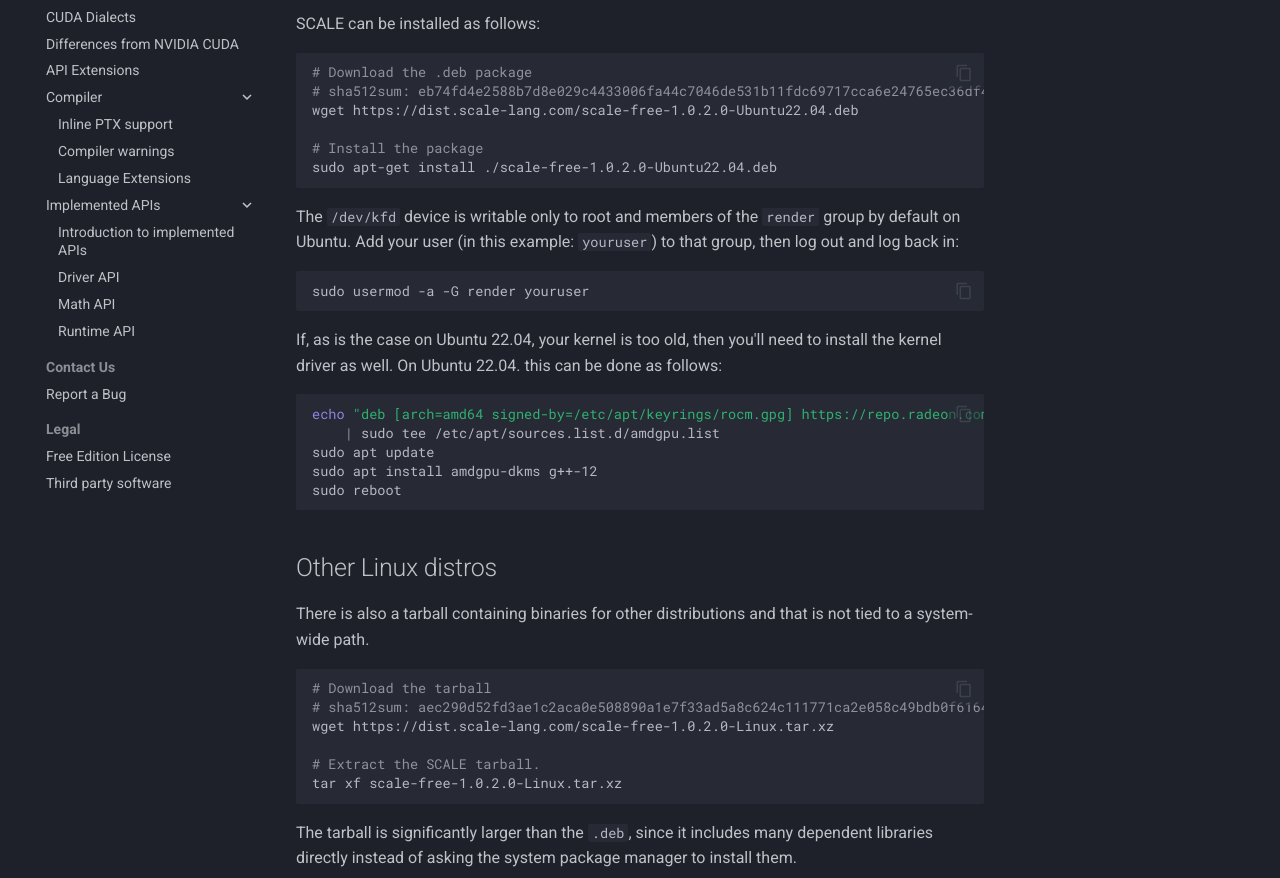
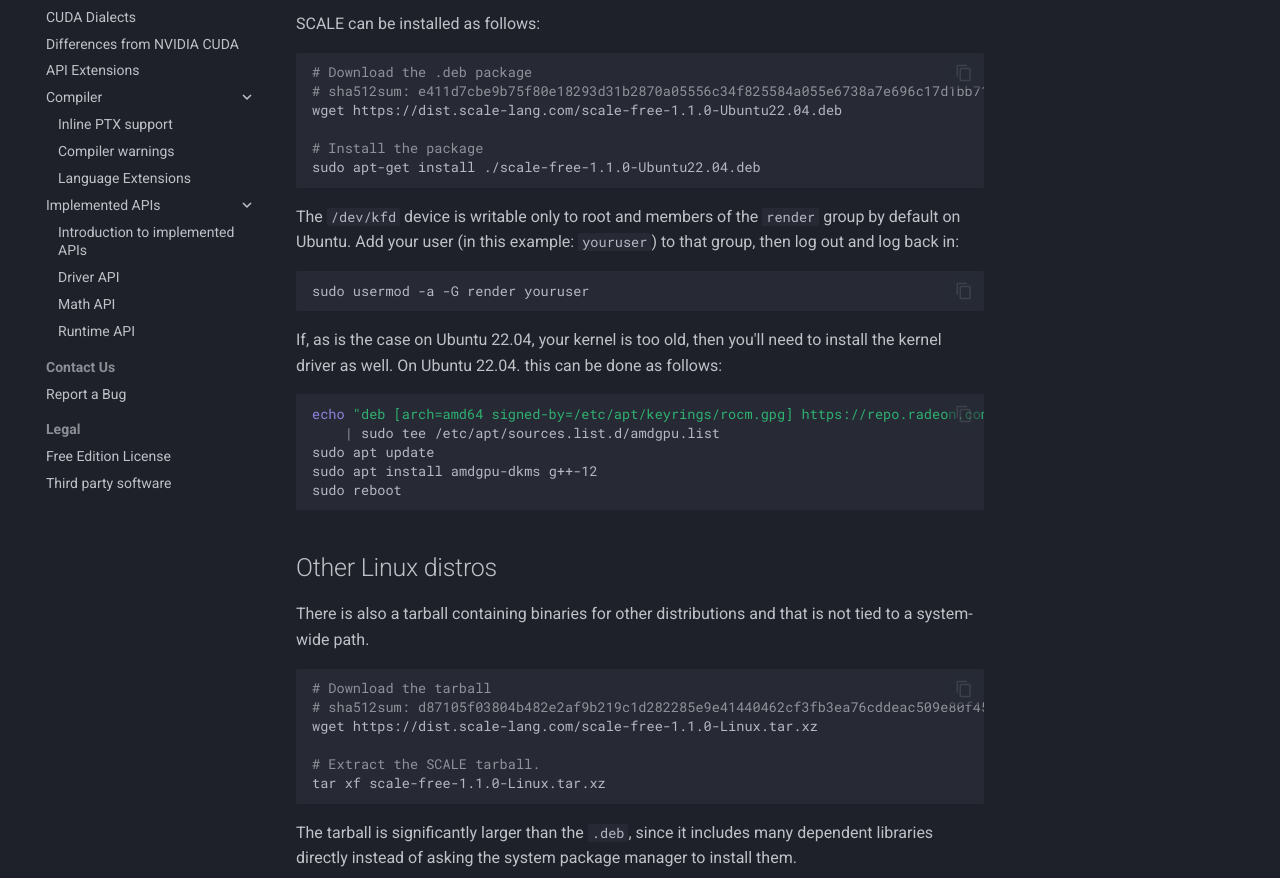
Before and after one commit to spectral-compute/scale-docs, an MkDocs documentation site: the page built from docs/manual/how-to-install.md, in a window 1280 px wide and 1400 px high. Shown: the part 516-1394 px from the top of the window. Built offline with MkDocs 1.6.1 and Material for MkDocs 9.7.7, drawn with Linux system fonts in a browser that asks for light colours.

Commit message:
Update installation instructions to v1.1.0

````diff
--- a/docs/manual/how-to-install.md
+++ b/docs/manual/how-to-install.md
@@ -23,11 +23,11 @@ SCALE can be installed as follows:
 
 ```bash
 # Download the .deb package
-# sha512sum: eb74fd4e2588b7d8e029c4433006fa44c7046de531b11fdc69717cca6e24765ec36df490d4be9d0b9e89eac6104482159417856ed3721b2c6720a6eecfc4b27d
-wget https://dist.scale-lang.com/scale-free-1.0.2.0-Ubuntu22.04.deb
+# sha512sum: e411d7cbe9b75f80e18293d31b2870a05556c34f825584a055e6738a7e696c17d1bb71c6acf081aff109a2cd227fe9dbd9f11a5604de498598830c02014794e8
+wget https://dist.scale-lang.com/scale-free-1.1.0-Ubuntu22.04.deb
 
 # Install the package
-sudo apt-get install ./scale-free-1.0.2.0-Ubuntu22.04.deb
+sudo apt-get install ./scale-free-1.1.0-Ubuntu22.04.deb
 ```
 
 The `/dev/kfd` device is writable only to root and members of the `render` group by default on Ubuntu. Add your user
@@ -54,11 +54,11 @@ There is also a tarball containing binaries for other distributions and that is
 
 ```bash
 # Download the tarball
-# sha512sum: aec290d52fd3ae1c2aca0e508890a1e7f33ad5a8c624c111771ca2e058c49bdb0f6164189b1e3d1e6b5c79cf251c8c4b22dabd575df197b855ec08cd3c629bcf
-wget https://dist.scale-lang.com/scale-free-1.0.2.0-Linux.tar.xz
+# sha512sum: d87105f03804b482e2af9b219c1d282285e9e41440462cf3fb3ea76cddeac509e80f450078ecc65aeab3d8395d66bfc8f21df1b355252233bf97c67c41f8cbf3
+wget https://dist.scale-lang.com/scale-free-1.1.0-Linux.tar.xz
 
 # Extract the SCALE tarball.
-tar xf scale-free-1.0.2.0-Linux.tar.xz
+tar xf scale-free-1.1.0-Linux.tar.xz
 ```
 
 The tarball is significantly larger than the `.deb`, since it includes many dependent libraries directly instead of asking the system package manager to install them.
````
